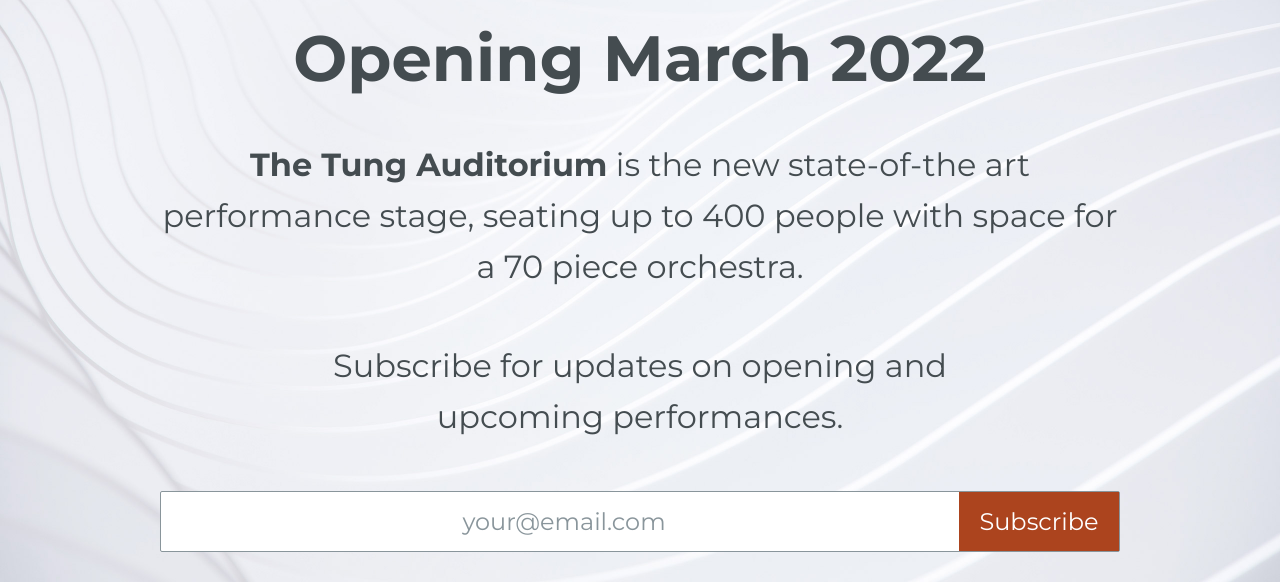
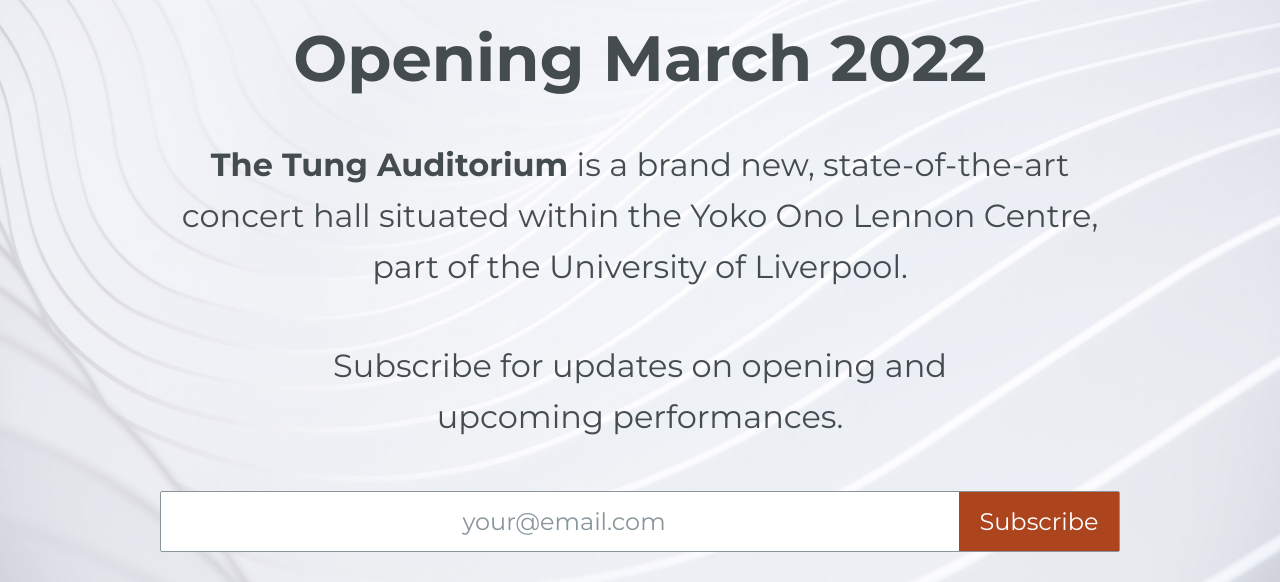
Before and after one commit to madebykind/tung-auditorium, a plain HTML site: page index.html in a window 1280 px wide. Shown: the part 218-800 px from the top of the page. Drawn offline with Linux system fonts and the light colour scheme.

Commit message:
Update to copy

```diff
--- a/index.html
+++ b/index.html
@@ -43,7 +43,7 @@
       <div class="content">
         <img src="/images/logo.png" class="logo" alt="The Tung Auditorium logo">
         <h1>Opening March 2022</h1>
-        <p><strong>The Tung Auditorium</strong> is the new state-of-the art performance stage, seating up to 400 people with space for a 70 piece&nbsp;orchestra.</p>
+        <p><strong>The Tung Auditorium</strong> is a brand new, state-of-the-art concert hall situated within the Yoko Ono Lennon Centre, part of the University of&nbsp;Liverpool.</p>
         <p>Subscribe for updates on opening and upcoming&nbsp;performances.</p>
         <form class="js-cm-form" id="subForm" action="https://www.createsend.com/t/subscribeerror?description=" method="post" data-id="2BE4EF332AA2E32596E38B640E90561972F7D7162EF3816006BDD7467F8489817CD184B7322BC30E7CB547CD2AE4AA9A3FEE37808254FADDC0E41A9310FC6B32">
 
```
